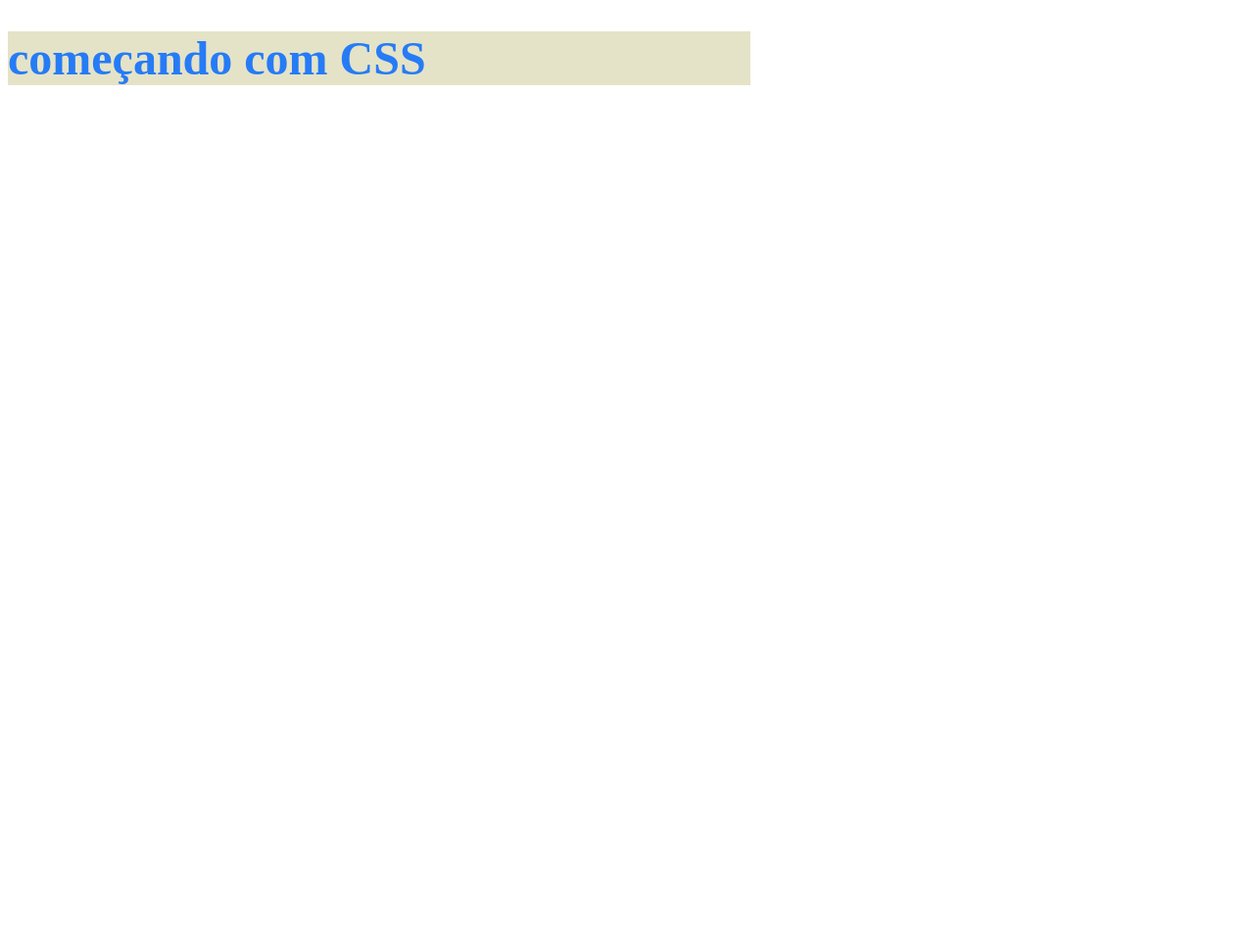
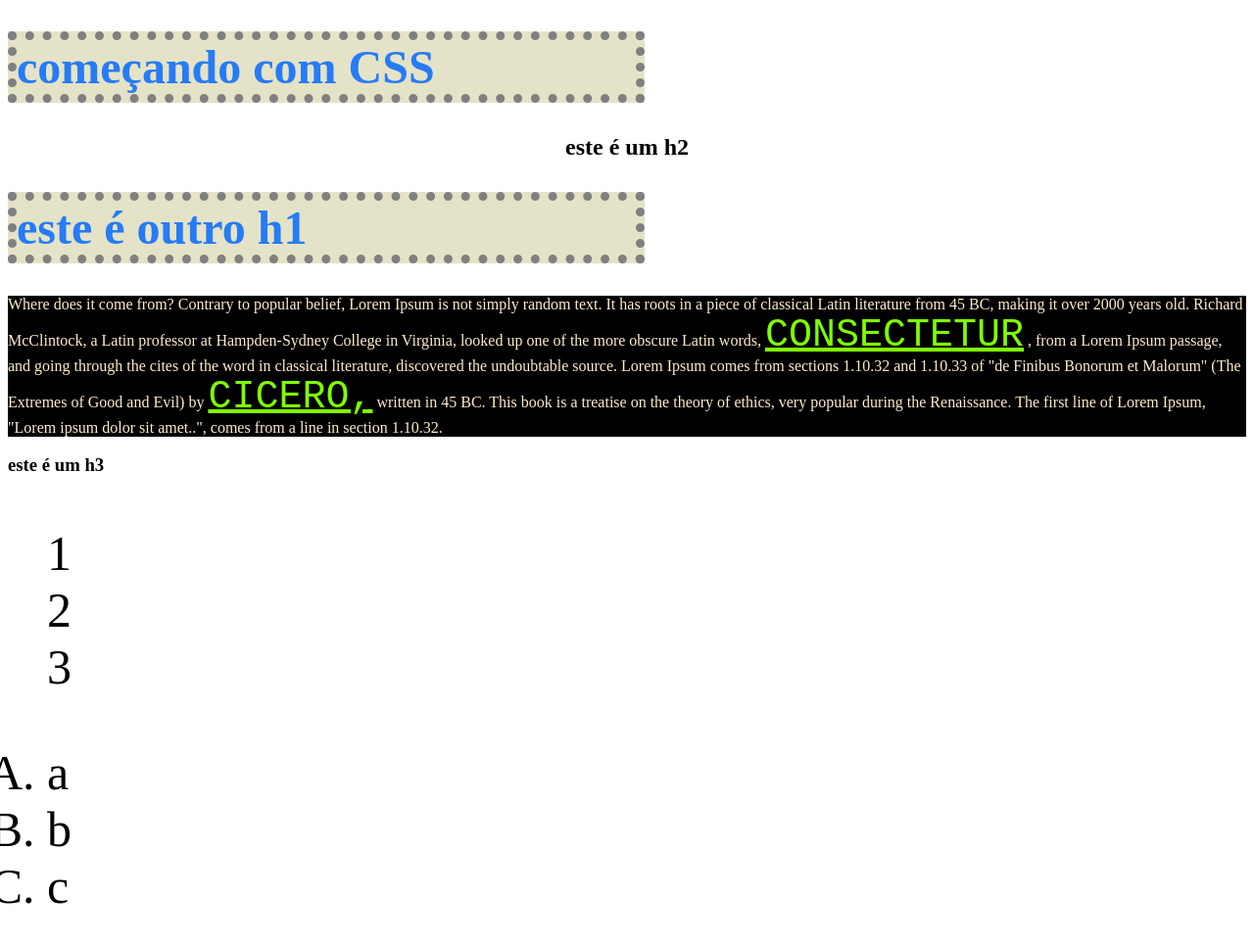
Before and after one commit to ricardofonini/css_playground, a plain HTML site: page index.html in a window 1280 px wide. Shown: the whole page at 98% size. Before the commit the page ends 800 px from the top, so only its background shows below. Drawn offline with Linux system fonts and the light colour scheme.

Commit message:
explicado propriedades css

```diff
--- a/css/style.css
+++ b/css/style.css
@@ -1,10 +1,40 @@
-div{
-    font-size: 2em;
-}
-
 h1{
     color: #0066ffd5;
     font-size: 3rem;
     background-color: rgb(228, 227, 199);
-    width: 60%;
+    width: 50%;
+    border: 9px dotted grey;
 }
+
+h2 {
+    font-family: font-family: 'Montserrat', sans-serif;
+    text-align: center
+}
+
+/*formatação dos títulos*/
+
+
+p {
+    background-color: black;
+    color: blanchedalmond;
+}
+
+span {
+    font-size: 40px;
+    font-family: 'Courier New', Courier, monospace;
+    color: chartreuse;
+    text-decoration: underline;
+    text-transform: uppercase;
+}
+
+ul {
+    font-size: 50px;
+    list-style: none;
+}
+
+ol {
+    font-size: 50px;
+    list-style: upper-latin;
+    margin-left: auto;
+
+}
--- a/index.html
+++ b/index.html
@@ -5,12 +5,34 @@
     <meta http-equiv="X-UA-Compatible" content="IE=edge">
     <meta name="viewport" content="width=device-width, initial-scale=1.0">
     <title>Css_playground</title>
+    <link rel="preconnect" href="https://fonts.googleapis.com">
+<link rel="preconnect" href="https://fonts.gstatic.com" crossorigin>
+<link href="https://fonts.googleapis.com/css2?family=Montserrat:wght@200;500&display=swap" rel="stylesheet">
     <link rel="stylesheet" href="./css/style.css">
 </head>
 <body>
 
+
+        <h1>começando com CSS</h1>
+        <h2>este é um h2</h2>
+        <h1>este é outro h1</h1>
+        <p>Where does it come from?
+            Contrary to popular belief, Lorem Ipsum is not simply random text. It has roots in a piece of classical Latin literature from 45 BC, making it over 2000 years old. Richard McClintock, a Latin professor at Hampden-Sydney College in Virginia, looked up one of the more obscure Latin words, <span>consectetur</span> , from a Lorem Ipsum passage, and going through the cites of the word in classical literature, discovered the undoubtable source. Lorem Ipsum comes from sections 1.10.32 and 1.10.33 of "de Finibus Bonorum et Malorum" (The Extremes of Good and Evil) by <span>Cicero,</span>    written in 45 BC. This book is a treatise on the theory of ethics, very popular during the Renaissance. The first line of Lorem Ipsum, "Lorem ipsum dolor sit amet..", comes from a line in section 1.10.32.
+            </p>
+
+
     <div>
-        <h1>começando com CSS</h1>
+        <h3>este é um h3</h3>
+        <ul>
+            <li>1</li>
+            <li>2</li>
+            <li>3</li>
+        </ul>
+        <ol>
+            <li>a</li>
+            <li>b</li>
+            <li>c</li>
+        </ol>
     </div>
 
 </body>
```
